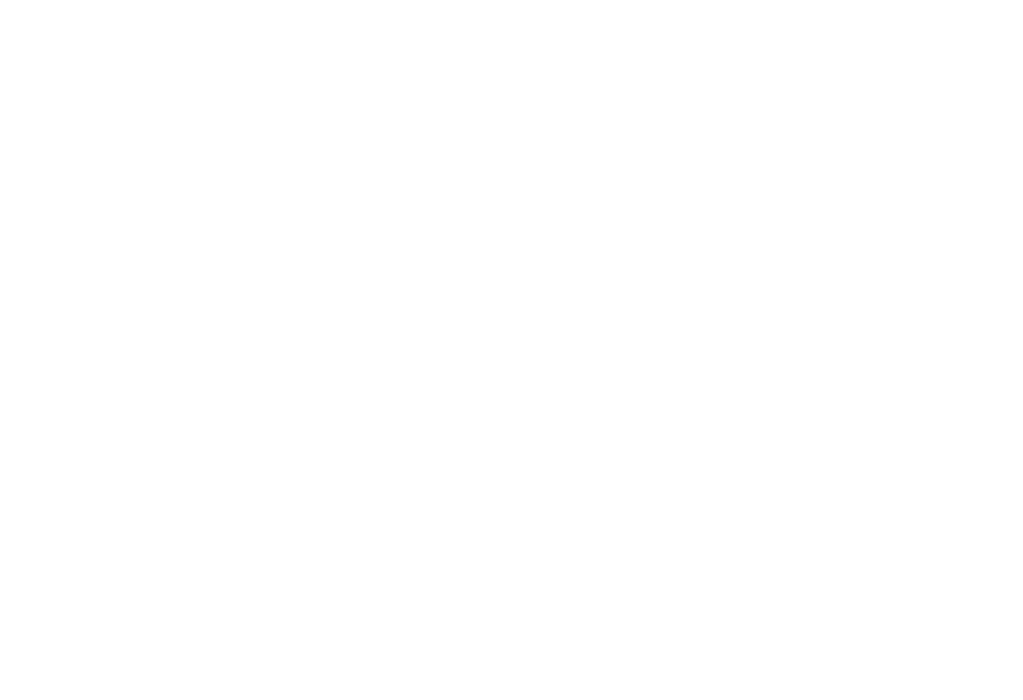
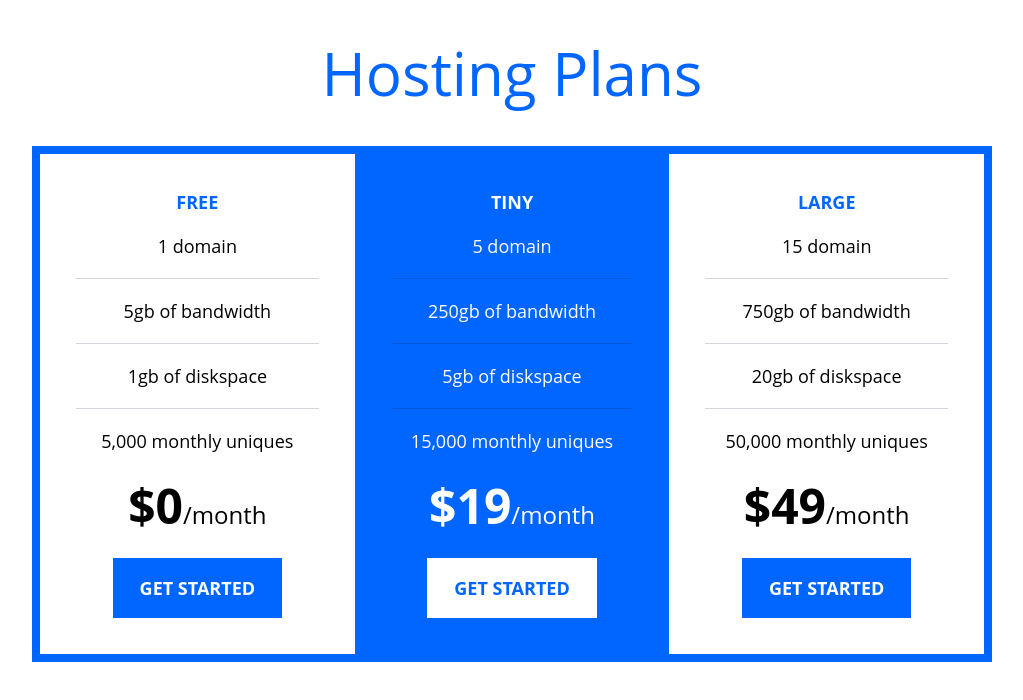
Before and after one commit to harry05555/pricing-table, a website built with Vite: page index.html in a window 1280 px wide. Shown: the whole page, without its empty margins (128-1151 px from the left). Built offline with nearby package versions, Linux system fonts and the light colour scheme.

Commit message:
project finalized

```diff
--- a/index.html
+++ b/index.html
@@ -10,7 +10,73 @@
 </head>
 
 <body>
+  <h1 class="clr-primary-400 fs-900 margin-block-32">Hosting Plans</h1>
+  <div class="container">
+    <div class="pricing-plans">
 
+      <div class="tier | padding-36">
+        <h2 class="tier__title | fw-bold clr-primary-400">Free</h2>
+        <ul class="tier__feature-list">
+          <li class="tier__list-item">
+            1 domain
+          </li>
+          <li class="tier__list-item">
+            5gb of bandwidth
+          </li>
+          <li class="tier__list-item">
+            1gb of diskspace
+          </li>
+          <li class="tier__list-item">
+            5,000 monthly uniques
+          </li>
+        </ul>
+        <p class="tier__price | fs-800 fw-bold">$0<span class="fw-regular fs-600">/month</span></p>
+        <button class="button">Get started</button>
+      </div>
+
+      <div class="tier | padding-36 bg-primary-400 clr-neutral-100">
+        <h2 class="tier__title fw-bold clr-neutral-100">Tiny</h2>
+        <ul class="tier__feature-list">
+          <li class="tier__list-item">
+            5 domain
+          </li>
+          <li class="tier__list-item">
+            250gb of bandwidth
+          </li>
+          <li class="tier__list-item">
+            5gb of diskspace
+          </li>
+          <li class="tier__list-item">
+            15,000 monthly uniques
+          </li>
+        </ul>
+        <p class="tier__price | fs-800 fw-bold">$19<span class="fw-regular fs-600">/month</span></p>
+        <button class="button" data-type="inverted" >Get started</button>
+      </div>
+
+      <div class="tier | padding-36">
+        <h2 class="tier__title | fw-bold clr-primary-400">Large</h2>
+        <ul class="tier__feature-list">
+          <li class="tier__list-item">
+            15 domain
+          </li>
+          <li class="tier__list-item">
+            750gb of bandwidth
+          </li>
+          <li class="tier__list-item">
+            20gb of diskspace
+          </li>
+          <li class="tier__list-item">
+            50,000 monthly uniques
+          </li>
+        </ul>
+        <p class="tier__price | fs-800 fw-bold">$49<span class="fw-regular fs-600">/month</span></p>
+        <button class="button">Get started</button>
+      </div>
+    </div>
+
+
+  </div>
   <script type="module" src="/main.js"></script>
 </body>
 
--- a/sass/abstracts/_colors.scss
+++ b/sass/abstracts/_colors.scss
@@ -1,12 +1,9 @@
 $colors: (
   neutral: (
-    light: white,
-    normal: gray,
-    dark: black,
+    100: #fff,
+    900: #1f3049,
   ),
   primary: (
-    light: lightblue,
-    normal: blue,
-    dark: darkblue,
+    400: #0066ff,
   ),
 );
--- a/sass/abstracts/_typography.scss
+++ b/sass/abstracts/_typography.scss
@@ -10,3 +10,5 @@ $font-sizes: (
 
 $fw-400: 400;
 $fw-700: 700;
+
+// font-families
--- a/sass/base/_general.scss
+++ b/sass/base/_general.scss
@@ -0,0 +1,10 @@
+@use "../abstracts" as *;
+
+body {
+    font-size: fs(400);
+    font-weight: $fw-400;
+    font-family: $ff-sans;
+    color: crl(neutral, 900);
+    background-color: crl(neutral, 100);
+    text-align: center;
+}
--- /dev/null
+++ b/sass/components/_buttons.scss
@@ -0,0 +1,23 @@
+@use "../abstracts" as *;
+
+.button {
+  cursor: pointer;
+  border: 0;
+  text-transform: uppercase;
+  font-weight: $fw-700;
+  color: clr(neutral, 100);
+  background-color: clr(primary, 400);
+  justify-self: center;
+  padding: 1em 1.5em;
+
+  &[data-type="inverted"] {
+    color: clr(primary, 400);
+    background-color: clr(neutral, 100);
+  }
+
+  &:hover,
+  &:focus {
+    background-color: rgb(clr(neutral, 900), 0.7);
+    color: clr(neutral, 100);
+  }
+}
--- a/sass/components/_index.scss
+++ b/sass/components/_index.scss
@@ -0,0 +1,2 @@
+@use "pricing-tiers";
+@use "buttons";
--- /dev/null
+++ b/sass/components/_pricing-tiers.scss
@@ -0,0 +1,28 @@
+@use "../abstracts" as *;
+
+.pricing-plans{
+    border: size(8) solid clr(primary,400);
+    display: flex;
+}
+.tier{
+    flex: 1;
+    display: grid;
+    gap: size(20);
+
+    &__title{
+        text-transform: uppercase;
+    }
+    &__feature-list{
+        list-style: none;
+    }
+    &__list-item{
+        &:not(:last-child)::after{
+            content: '';
+            display: block;
+            height: 1px;
+            margin-block: size(20);
+            background-color: clr(neutral, 900);
+            opacity: .2;
+        }
+    }
+}
```
